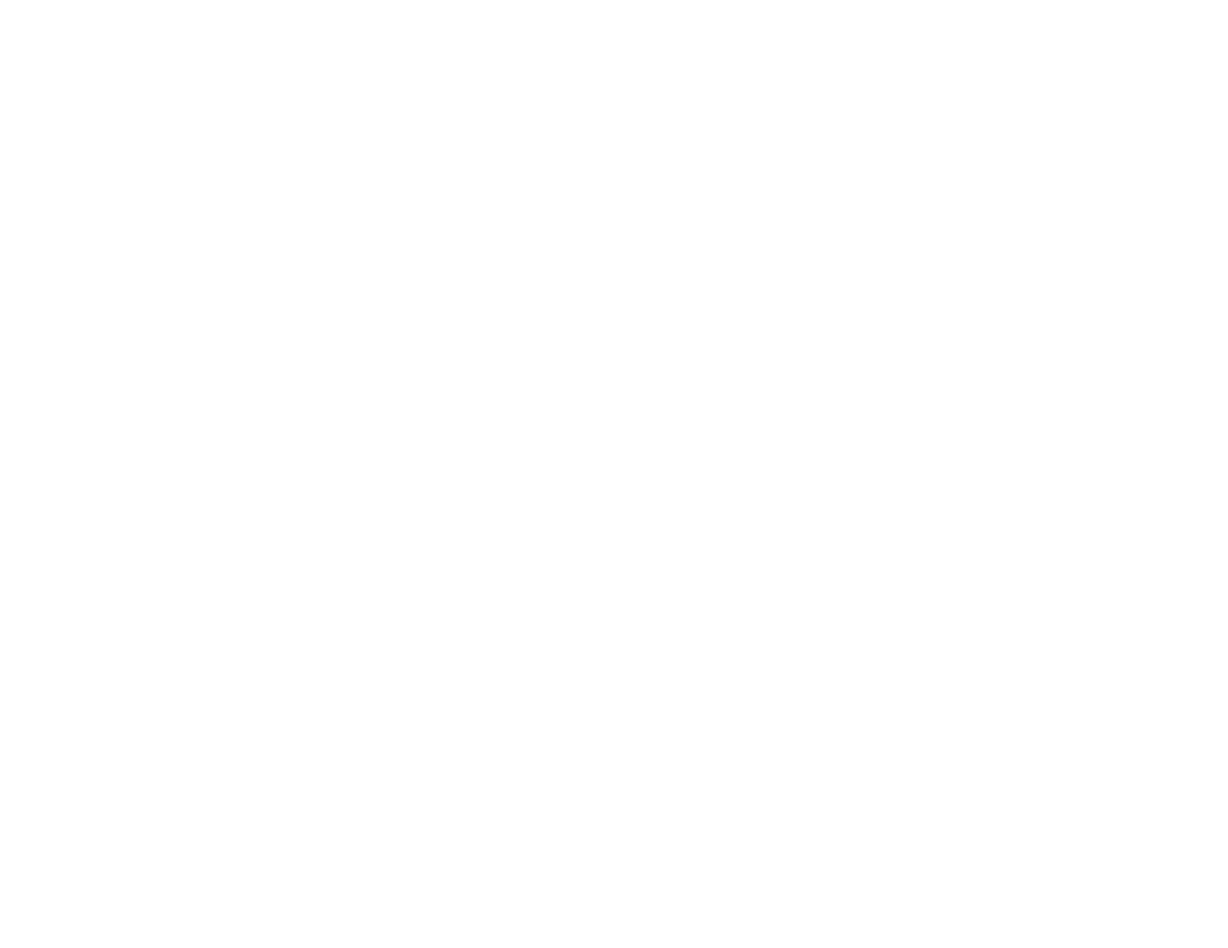
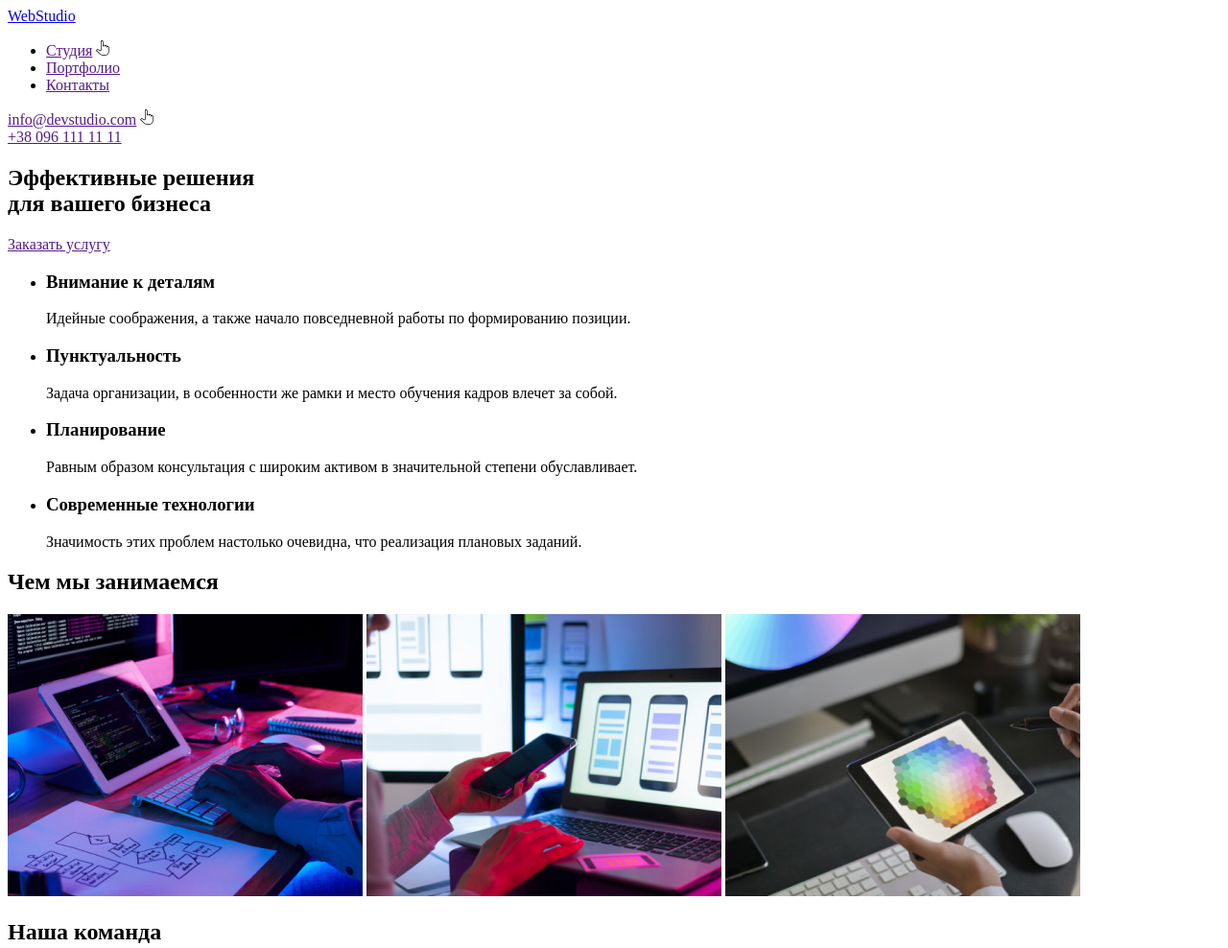
Before and after one commit to Hliy89/goit-markup-hw-01, a plain HTML site: page index.html in a window 1280 px wide. Shown: the top 988 px of the page at 96% size. Before the commit the page ends 800 px from the top, so only its background shows below. Drawn offline with Linux system fonts and the light colour scheme.

Commit message:
Добавляет разметку

```diff
--- a/index.html
+++ b/index.html
@@ -6,6 +6,101 @@
     <title>Document</title>
 </head>
 <body>
+    <!-- Шапка сайта -->
+    <header>
+        <a href="/">WebStudio</a>
+        <ul>
+            <li>
+                <a href="">Студия</a>
+                <img src="./images/Vector.svg" alt="Vector">
+            </li>
+            <li>
+                <a href="">Портфолио</a>
+            </li>
+            <li>
+                <a href="">Контакты</a>
+            </li>
+        </ul>
+        <div>
+            <a href="">info@devstudio.com</a>
+            <img src="./images/Vector.svg" alt="Vector">
+        </div>
+        <div>
+            <a href="">+38 096 111 11 11</a>
+        </div>
+    </header>
+        <main>
+            <!-- Герой -->
+            <section>
+                <h1>Эффективные решения<br>для вашего бизнеса</h1>
+                <a href="">Заказать услугу</a>
+            </section>
+            <!-- Особенности -->
+            <section>
+                <ul>
+                    <li>
+                        <h3>Внимание к деталям</h3>
+                        <p>
+                            Идейные соображения, а также начало повседневной работы по формированию позиции.
+                        </p>
+                    </li>
+                    <li>
+                        <h3>Пунктуальность</h3>
+                        <p>
+                            Задача организации, в особенности же рамки и место обучения кадров влечет за собой.
+                        </p>
+                    </li>
+                    <li>
+                        <h3>Планирование</h3>
+                        <p>
+                            Равным образом консультация с широким активом в значительной степени обуславливает.
+                        </p>
+                    </li>
+                    <li>
+                        <h3>Современные технологии</h3>
+                        <p>
+                            Значимость этих проблем настолько очевидна, что реализация плановых заданий.
+                        </p>
+                    </li>
+                </ul>
+            </section>
+            <!-- Чем мы занимаемся -->
+            <section>
+                    <h2>Чем мы занимаемся</h2>
+                    <img src="./images/img1.jpg" alt="">
+                    <img src="./images/img2.jpg" alt="">
+                    <img src="./images/img3.jpg" alt="">
+            </section>
+            <!-- Наша команда -->
+            <section>
+                <h2>Наша команда</h2>
+                <ul>
+                    <li>
+                        <img src="./images/img4.jpg" alt="" width="270">
+                        <h4>Игорь Демьяненко</h4>
+                        <p>Product Designer</p>
+                    </li>
+                    <li>
+                        <img src="./images/img5.jpg" alt="" width="270">
+                        <h4>Ольга Репина</h4>
+                        <p>Frontend Developer</p>
+                    </li>
+                    <li>
+                        <img src="./images/img6.jpg" alt="" width="270">
+                        <h4>Николай Тарасов</h4>
+                        <p>Marketing</p>
+                    </li>
+                    <li>
+                        <img src="./images/img7.jpg" alt="" width="270">
+                        <h4>Михаил Ермаков</h4>
+                        <p>UI Designer</p>
+                    </li>
+                </ul>
+            </section>
+        </main>
+        <!-- Footer -->
+        <footer>
 
+        </footer>
 </body>
 </html>
```
